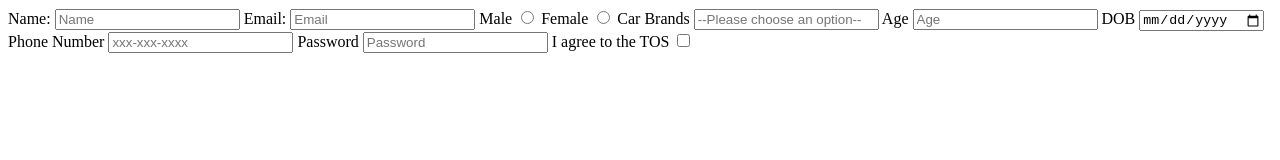
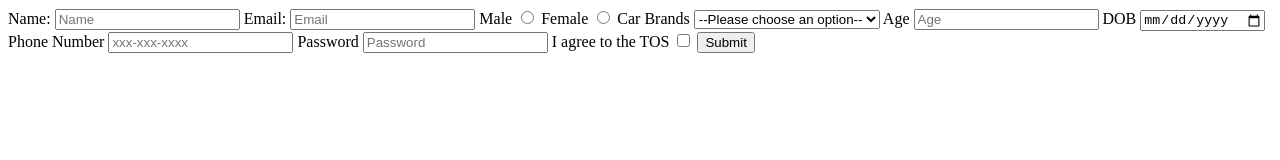
Before and after one commit to acciojob/signup-form-car-Anamika21-dobriyal, a website: page main.html in a window 1280 px wide. Drawn offline with Linux system fonts and the light colour scheme.

Commit message:
created a submission

```diff
--- a/main.html
+++ b/main.html
@@ -18,7 +18,13 @@
 		<label for="gender_f">Female</label>
 		<input type="radio" id="gender_f" name="gender" required>
 		<label for="cars">Car Brands</label>
-		<input type="select" id="cars" required placeholder="--Please choose an option--">
+		<select id="cars" required>
+			<option value=""disabled selected>--Please choose an option--</option>
+			<option value="volvo">Volvo</option>
+			<option value="saab">Saab</option>
+			<option value="mercedes">Mercedes</option>
+			<option value="audi">Audi</option>
+		</select>
 		<label for="age">Age</label>
 		<input type="number" id="age" required placeholder="Age">
 		<label for="dob">DOB</label>
@@ -26,9 +32,10 @@
 		<label for="tel">Phone Number</label>
 		<input type="tel" id="tel" required placeholder="xxx-xxx-xxxx">
 		<label for="password">Password</label>
-		<input type="password" required id="password" placeholder="Password">
+		<input type="password"  id="password" placeholder="Password">
 		<label for="tos">I agree to the TOS</label>
 		<input type="checkbox" id="tos" required>
+		<button type="submit">Submit</button>
 	</form>
     <script type="text/javascript" src="./script.js">
 </script>
```
